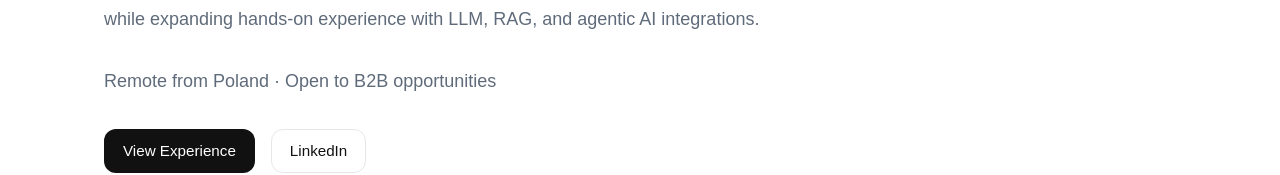
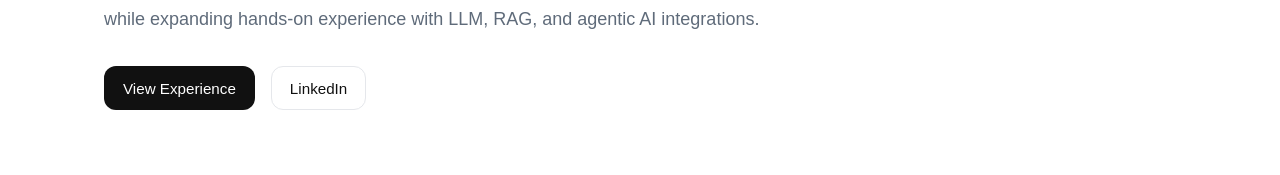
Before and after one commit to romanindev/oroman-site, a Next.js app: page / in a window 1280 px wide. Shown: the part 463-638 px from the top of the page. Built offline with nearby package versions, Linux system fonts and the light colour scheme; no server answers.

Commit message:
updates (#10)

```diff
--- a/src/components/home/Hero/Hero.tsx
+++ b/src/components/home/Hero/Hero.tsx
@@ -17,7 +17,6 @@ export function Hero() {
             refactoring, documentation, and reviews, while expanding hands-on experience with LLM, RAG, and agentic AI
             integrations.
           </p>
-          <p className={styles.hero__description}>Remote from Poland · Open to B2B opportunities</p>
 
           <div className={styles.hero__actions}>
             <HeroActions />
```
